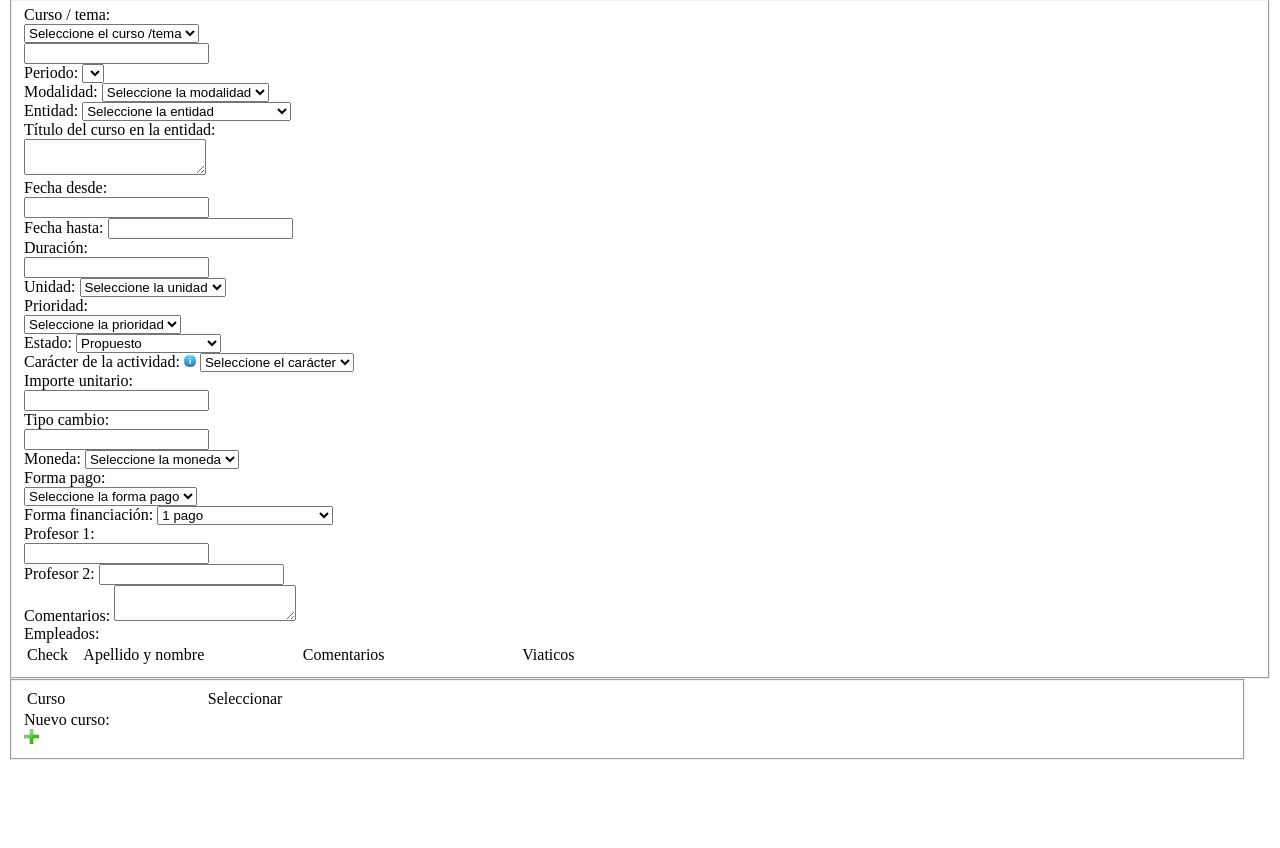
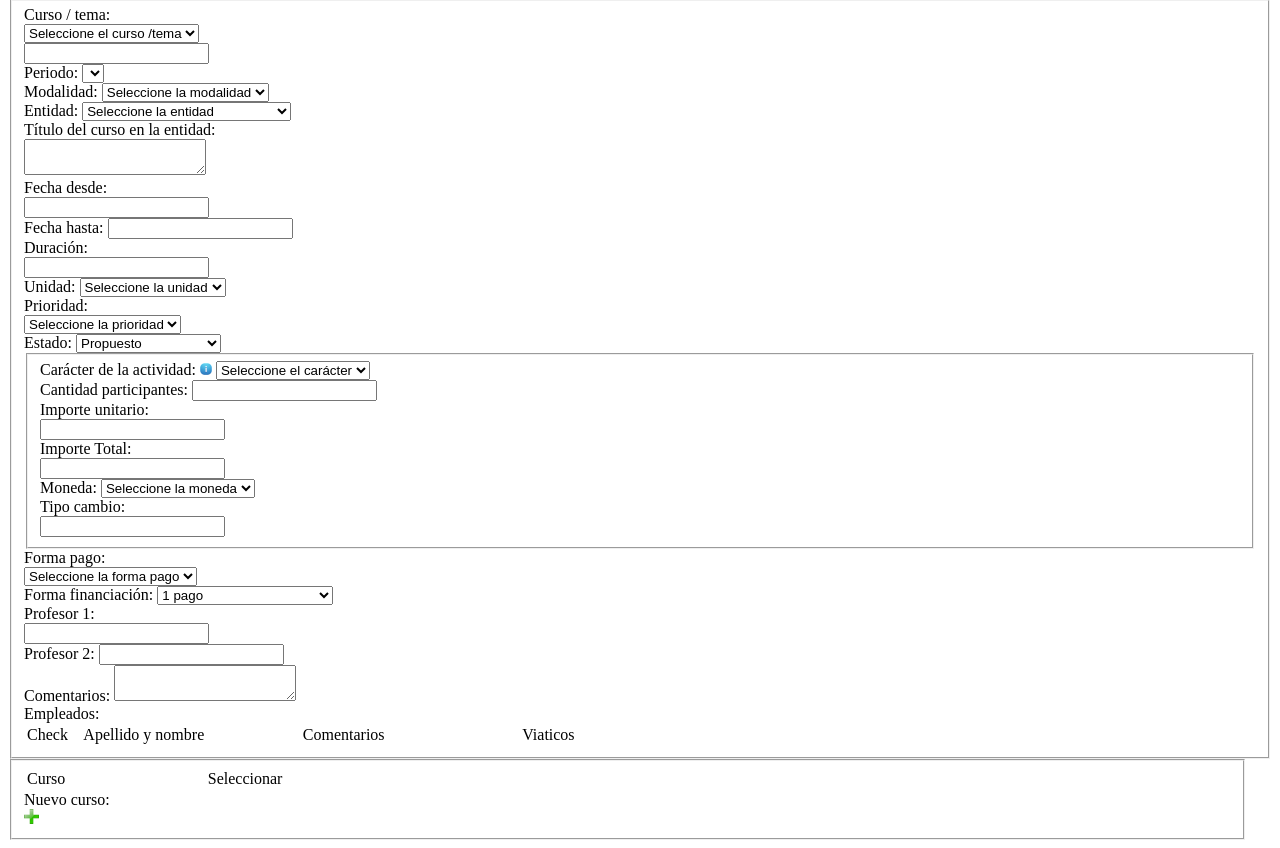
Before and after one commit to jampys/INNSA, a PHP site: the page made by view/abmCap_plan.php in a window 1280 px wide. Shown: the part 138-986 px from the top of the page. Before the commit the page ends 898 px from the top, so only its background shows below. Run offline with PHP 8.4, Linux system fonts and the light colour scheme; the template is opened without the code that fills it: most values are stand-ins (such as "Sample title", 1, 10 or a date in 2020); data that the repository does not hold is empty.

Commit message:
se agregan campos en plan de capacitacion: caracter_actividad, cantidad_participantes, importe_total

```diff
--- a/view/abmCap_plan.php
+++ b/view/abmCap_plan.php
@@ -44,6 +44,10 @@
                     $("#profesor_2").val(datas['plan'][0]['PROFESOR_2']);
                     $("#comentarios").val(datas['plan'][0]['COMENTARIOS_PLAN']);
                     $("#entidad").val(datas['plan'][0]['ENTIDAD_PLAN']);
+
+                    $("#caracter_actividad").val(datas['plan'][0]['CARACTER_ACTIVIDAD']);
+                    $("#cantidad_participantes").val(datas['plan'][0]['CANTIDAD_PARTICIPANTES']);
+                    $("#importe_total").val(datas['plan'][0]['IMPORTE_TOTAL']);
 
                     //para el campo tipo de cambio al editar
                     (datas['plan'][0]['MONEDA']=='USD')? $('#tipo_cambio').attr('readonly', false) : $('#tipo_cambio').attr('readonly', true);
@@ -134,6 +138,9 @@
                             "profesor_2":$("#profesor_2").val(),
                             "comentarios":$("#comentarios").val(),
                             "entidad":$("#entidad").val(),
+                            "caracter_actividad": $("#caracter_actividad").val(),
+                            "cantidad_participantes": $("#cantidad_participantes").val(),
+                            "importe_total": $("#importe_total").val(),
                             //nuevo curso
                             "nc_nombre": $('#asignar_plan').data('nc_nombre'),
                             "nc_tipo_curso": $('#asignar_plan').data('nc_tipo_curso'),
@@ -164,7 +171,10 @@
                             "profesor_1":$("#profesor_1").val(),
                             "profesor_2":$("#profesor_2").val(),
                             "comentarios":$("#comentarios").val(),
-                            "entidad":$("#entidad").val()
+                            "entidad":$("#entidad").val(),
+                            "caracter_actividad": $("#caracter_actividad").val(),
+                            "cantidad_participantes": $("#cantidad_participantes").val(),
+                            "importe_total": $("#importe_total").val()
                         };
             }
 
@@ -174,9 +184,9 @@
                 contentType:"application/x-www-form-urlencoded",
                 dataType:"json",//xml,html,script,json
                 error:function(error){
-                    //alert(error.responseText);
-                    $("#dialog-msn").dialog("open");
-                    $("#message").html("ha ocurrido un error");
+                    alert(error.responseText);
+                    //$("#dialog-msn").dialog("open");
+                    //$("#message").html("ha ocurrido un error");
 
                 },
                 ifModified:false,
@@ -515,6 +525,27 @@
             $('#moneda').change(function() {
                 $('#tipo_cambio').val('');
                 ($('#moneda').val()=='USD')? $('#tipo_cambio').attr('readonly', false) : $('#tipo_cambio').attr('readonly', true) ;
+            });
+
+            //Al cambiar el select de caracter de actividad
+            $('#caracter_actividad').change(function() {
+                $('#importe').val('');
+                $('#importe_total').val('');
+                if($('#caracter_actividad').val()=='ABIERTA'){
+                    $('#importe').attr('readonly', false);
+                    $('#importe_total').attr('readonly', true);
+                }
+                else{
+                    $('#importe').attr('readonly', true);
+                    $('#importe_total').attr('readonly', false);
+
+                }
+
+            });
+
+            //calculo del total automaticamente
+            $('#importe, #cantidad_participantes').on('blur', function() {
+                $('#importe_total').val($('#cantidad_participantes').val()*$('#importe').val());
             });
 
             //llamada a funcion validar
@@ -864,7 +895,7 @@
                             </div>
                         </div>
 
-
+                        <fieldset>
                         <div class="sixteen_column section">
                             <div class="eight column">
                                 <div class="column_content">
@@ -879,22 +910,43 @@
                                     </select>
                                 </div>
                             </div>
+
                             <div class="eight column">
+                                <div class="column_content">
+
+                                </div>
+                            </div>
+
+                        </div>
+
+                        <div class="sixteen_column section">
+                            <div class="eight column">
+                                <div class="column_content">
+                                    <label>Cantidad participantes:</label>
+                                    <input type="text" name="cantidad_participantes" id="cantidad_participantes"/>
+                                </div>
+                            </div>
+
+                            <div class="four column">
                                 <div class="column_content">
                                     <label>Importe unitario: </label><br/>
                                     <input type="text" name="importe" id="importe"/>
                                 </div>
                             </div>
+
+                            <div class="four column">
+                                <div class="column_content">
+                                    <label>Importe Total: </label><br/>
+                                    <input type="text" name="importe_total" id="importe_total"/>
+                                </div>
+                            </div>
+
+
                         </div>
 
 
                         <div class="sixteen_column section">
-                            <div class="eight column">
-                                <div class="column_content">
-                                    <label>Tipo cambio: </label><br/>
-                                    <input type="text" name="tipo_cambio" id="tipo_cambio" readonly="readonly"/>
-                                </div>
-                            </div>
+
                             <div class="eight column">
                                 <div class="column_content">
                                     <label>Moneda: </label>
@@ -905,8 +957,16 @@
                                     </select>
                                 </div>
                             </div>
+
+                            <div class="eight column">
+                                <div class="column_content">
+                                    <label>Tipo cambio: </label><br/>
+                                    <input type="text" name="tipo_cambio" id="tipo_cambio" readonly="readonly"/>
+                                </div>
+                            </div>
+
                         </div>
-
+                        </fieldset>
 
                         <div class="sixteen_column section">
                             <div class="eight column">
```
Also changed, not shown: controller/cap_planController.php (+9 -0 lines), model/cap_planModel.php (+45 -6 lines).
